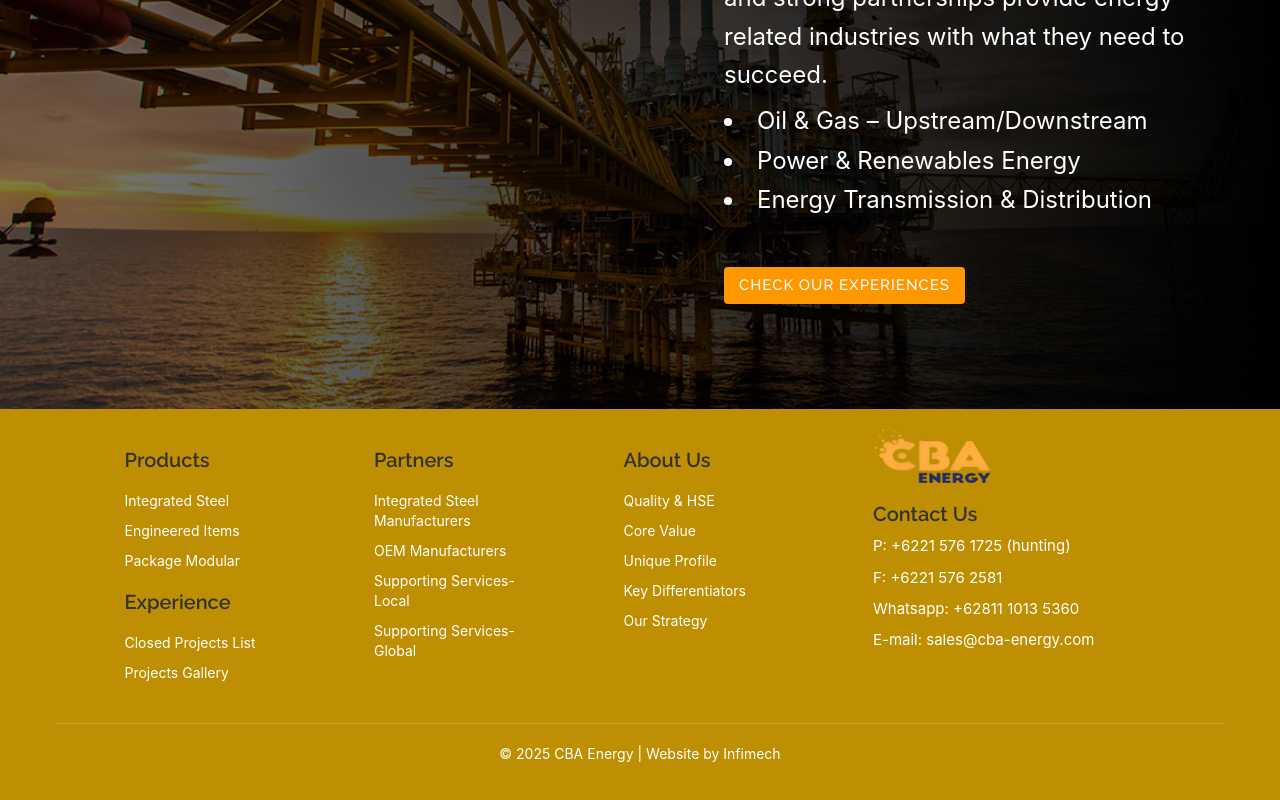
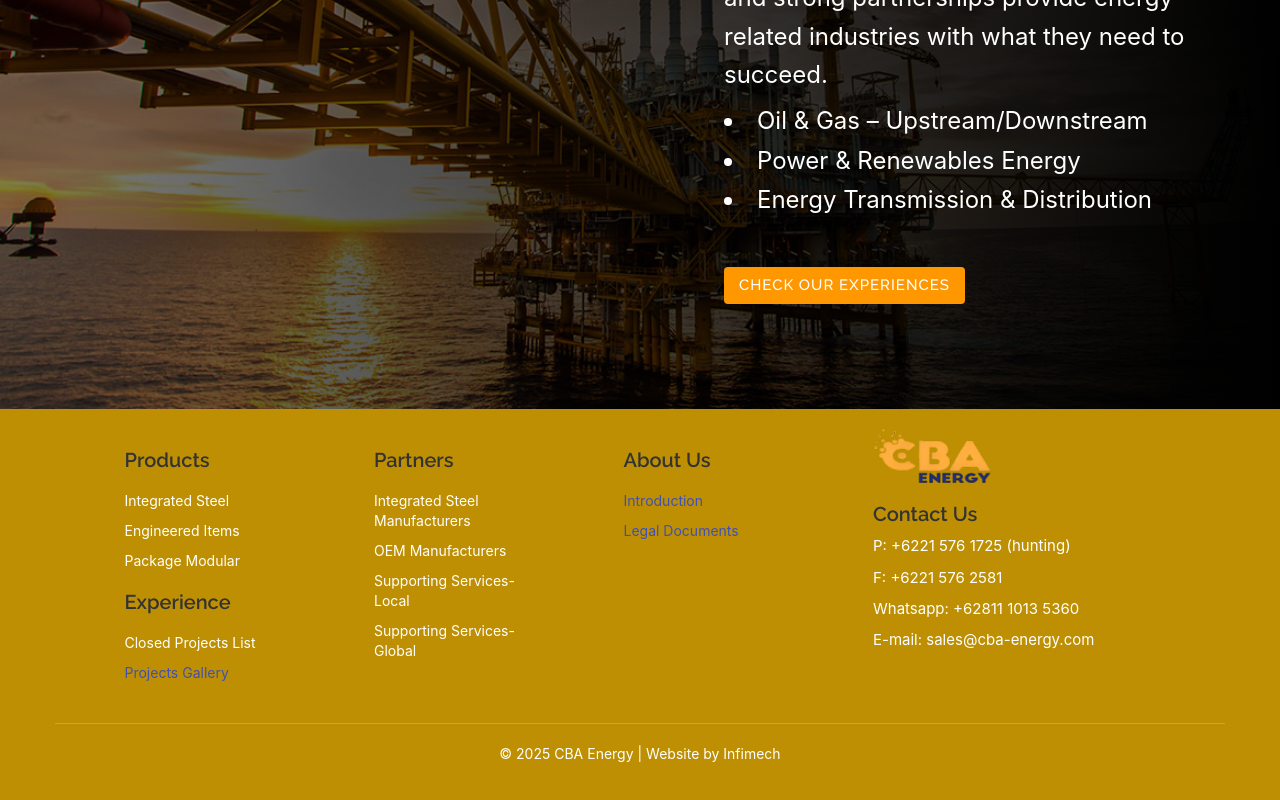
Before and after one commit to raflyrayhan/cbaenergy, a React (Create React App) app: page / in a window 1280 px wide. Shown: the part 1831-2631 px from the top of the page. Built offline with nearby package versions, Linux system fonts and the light colour scheme.

Commit message:
review for deploy

```diff
--- a/src/components/contact.jsx
+++ b/src/components/contact.jsx
@@ -29,8 +29,8 @@ export default function Footer() {
                 Experience
               </h3>
               <ul style={{ listStyle: "none", padding: 0 }}>
-               <li style={{ marginBottom: "10px" }}>Closed Projects List</li>
-               <li style={{ marginBottom: "10px" }}>Projects Gallery</li>
+               <li style={{ marginBottom: "10px" }}><a href="/Projectgallery.jsx" style={{color:"white"}}>Closed Projects List</a></li>
+               <li style={{ marginBottom: "10px" }}><a href="/Experience.jsx">Projects Gallery</a></li>
               </ul>
             </div>
           </div>
@@ -54,11 +54,8 @@ export default function Footer() {
           <div className="col-md-2">
             <h3 style={{ marginBottom: "20px" }}>About Us</h3>
             <ul style={{ listStyle: "none", padding: 0 }}>
-              <li style={{ marginBottom: "10px" }}>Quality & HSE</li>
-              <li style={{ marginBottom: "10px" }}>Core Value</li>
-              <li style={{ marginBottom: "10px" }}>Unique Profile</li>
-              <li style={{ marginBottom: "10px" }}>Key Differentiators</li>
-              <li style={{ marginBottom: "10px" }}>Our Strategy</li>
+              <li style={{ marginBottom: "10px" }}><a href="/About.jsx">Introduction</a></li>
+              <li style={{ marginBottom: "10px" }}><a href="/certification.jsx">Legal Documents</a></li>
             </ul>
           </div>
 
```
